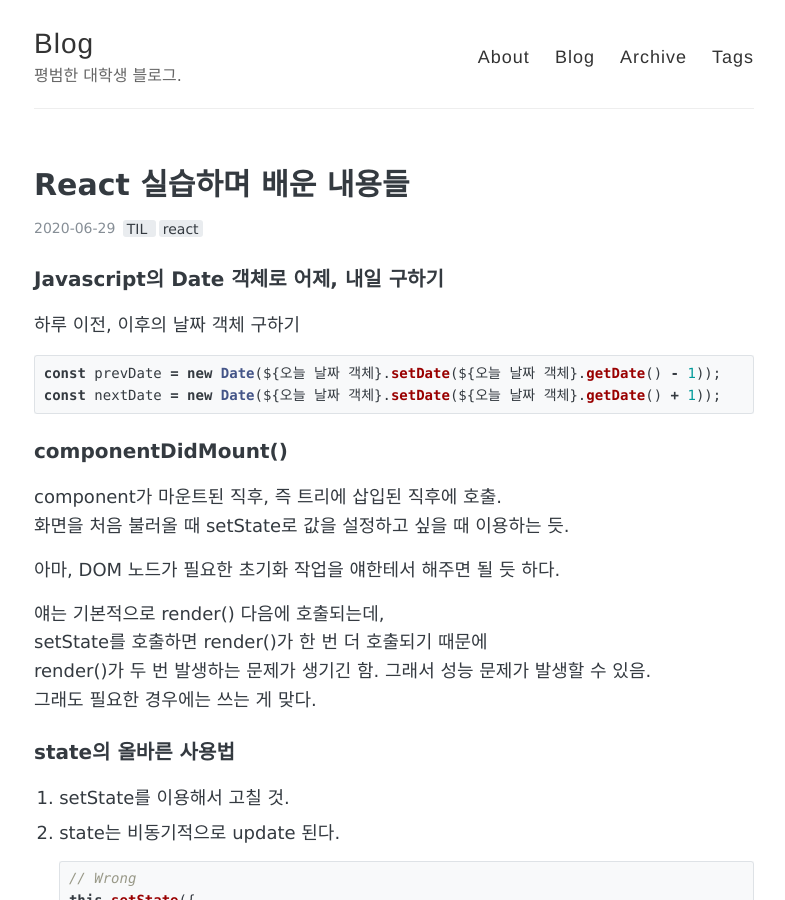
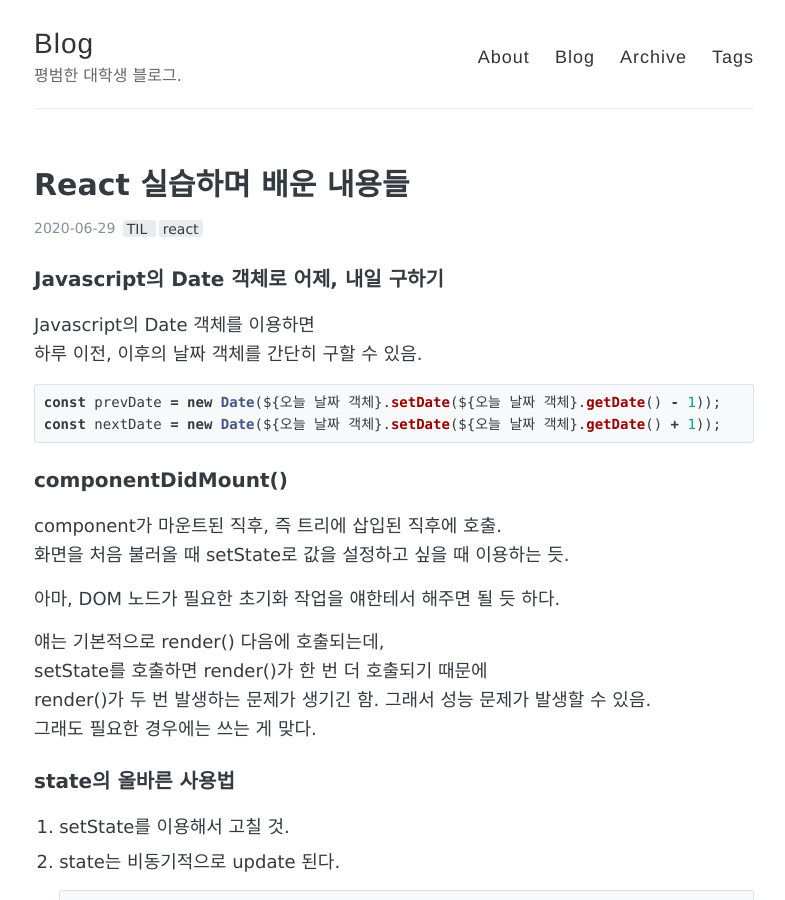
Before and after one commit to iborymagic/iborymagic.github.io, a Jekyll site: the page built from _posts/2020-06-29-React-practice.md, in a window 1280 px wide and 900 px high. Shown: the whole window, without its empty margins (246-1031 px from the left). Built offline with Jekyll 4.4.1, drawn with Linux system fonts in a browser that asks for light colours.

Commit message:
29th mod

````diff
--- a/_posts/2020-06-29-React-practice.md
+++ b/_posts/2020-06-29-React-practice.md
@@ -7,7 +7,9 @@ tags:
 ---
 
 ### Javascript의 Date 객체로 어제, 내일 구하기
-하루 이전, 이후의 날짜 객체 구하기
+Javascript의 Date 객체를 이용하면
+하루 이전, 이후의 날짜 객체를 간단히 구할 수 있음.
+
 ```javascript
 const prevDate = new Date(${오늘 날짜 객체}.setDate(${오늘 날짜 객체}.getDate() - 1));
 const nextDate = new Date(${오늘 날짜 객체}.setDate(${오늘 날짜 객체}.getDate() + 1));
````
